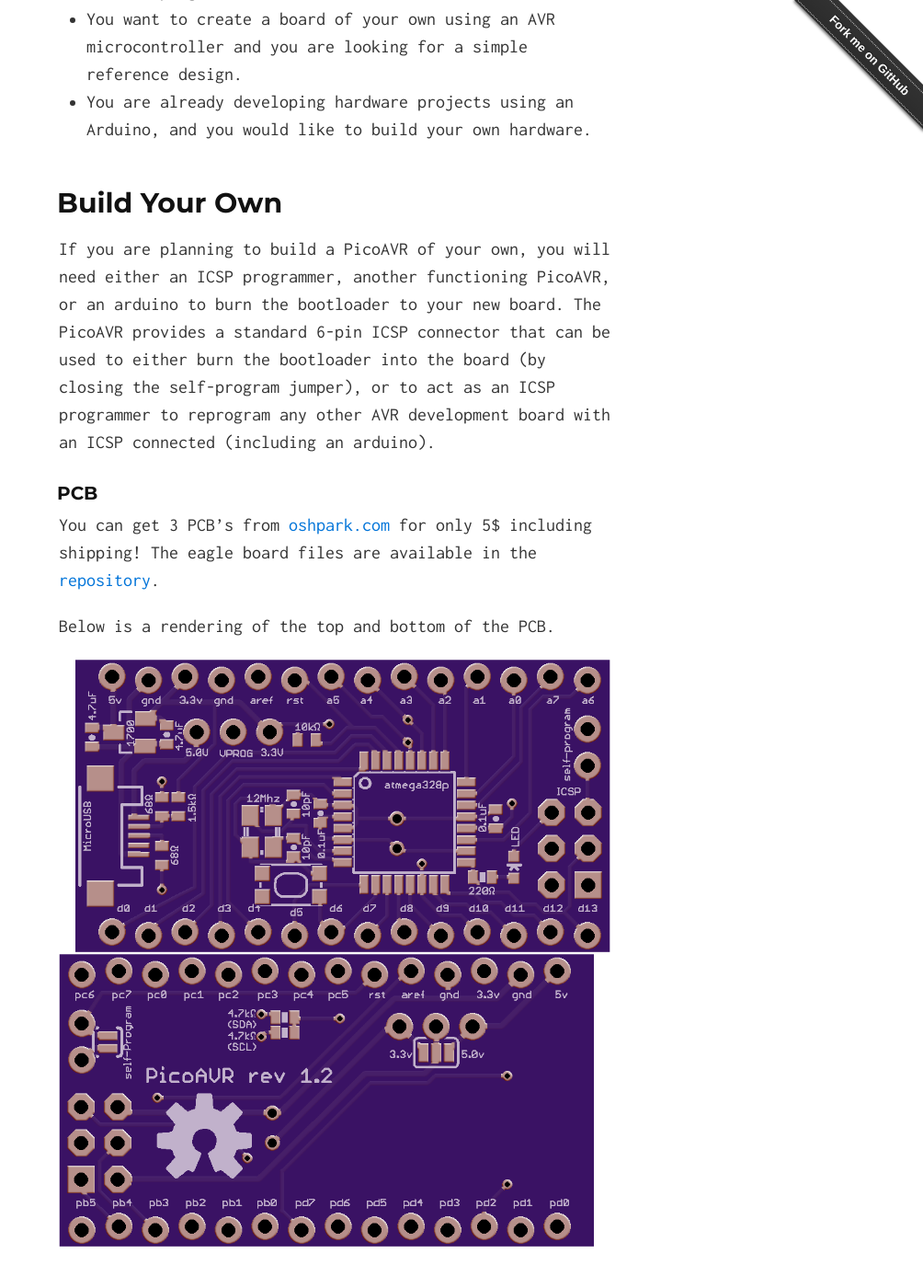
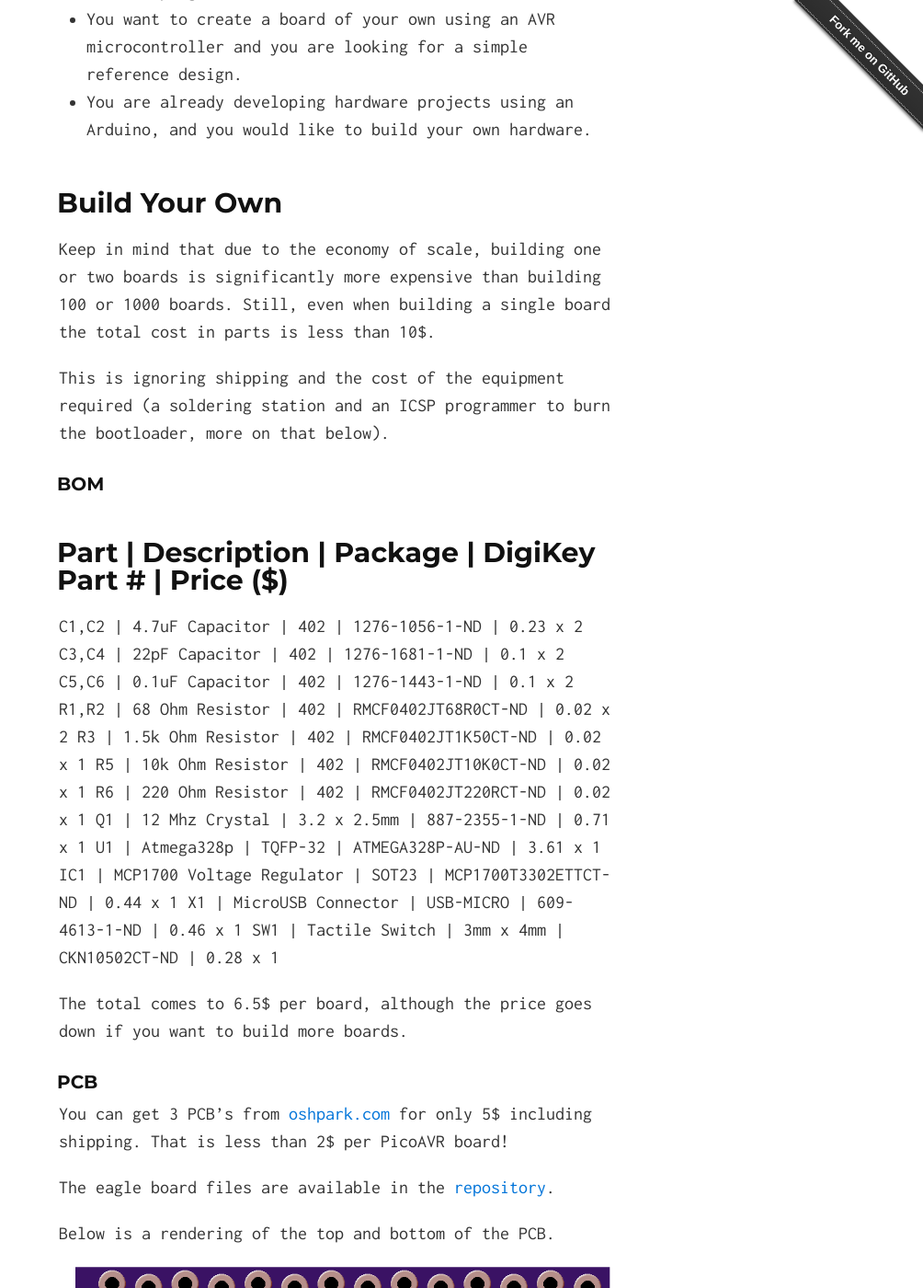
Before and after one commit to acornejo/picoAVR, a Jekyll site: the page built from index.html, in a window 1280 px wide and 1400 px high, scrolled down 1144 px. Shown: the whole window at 92% size, without its empty margins (276-1280 px from the left). Built offline with Jekyll 4.4.1, drawn with Linux system fonts in a browser that asks for light colours; Markdown is read by kramdown in place of the engine named in the settings; some of the changed text lies outside the part shown.

Commit message:
updated docs

```diff
--- a/_includes/index.md
+++ b/_includes/index.md
@@ -35,19 +35,41 @@
 
 ## Build Your Own
 
-If you are planning to build a PicoAVR of your own, you will need either
-an ICSP programmer, another functioning PicoAVR, or an arduino to burn
-the bootloader to your new board. The PicoAVR provides a standard 6-pin
-ICSP connector that can be used to either burn the bootloader into the
-board (by closing the self-program jumper), or to act as an ICSP
-programmer to reprogram any other AVR development board with an ICSP
-connected (including an arduino).
+Keep in mind that due to the economy of scale, building one or two
+boards is significantly more expensive than building 100 or 1000 boards.
+Still, even when building a single board the total cost in parts is less
+than 10$.
 
+This is ignoring shipping and the cost of the equipment required
+(a soldering station and an ICSP programmer to burn the
+ bootloader, more on that below).
+
+### BOM
+
+Part | Description | Package | DigiKey Part # | Price ($)
+-----------------------------------------------------
+C1,C2 | 4.7uF Capacitor           | 402          | 1276-1056-1-ND | 0.23 x 2
+C3,C4 | 22pF  Capacitor           | 402          | 1276-1681-1-ND | 0.1 x 2
+C5,C6 | 0.1uF Capacitor           | 402          | 1276-1443-1-ND | 0.1 x 2
+R1,R2 | 68 Ohm Resistor           | 402          | RMCF0402JT68R0CT-ND | 0.02 x 2
+R3    | 1.5k Ohm Resistor         | 402          | RMCF0402JT1K50CT-ND | 0.02 x 1
+R5    | 10k Ohm Resistor          | 402          | RMCF0402JT10K0CT-ND | 0.02 x 1
+R6    | 220 Ohm Resistor          | 402          | RMCF0402JT220RCT-ND | 0.02 x 1
+Q1    | 12 Mhz Crystal            | 3.2 x 2.5mm  | 887-2355-1-ND | 0.71 x 1
+U1    | Atmega328p                | TQFP-32      | ATMEGA328P-AU-ND | 3.61 x 1
+IC1   | MCP1700 Voltage Regulator | SOT23        | MCP1700T3302ETTCT-ND | 0.44 x 1
+X1    | MicroUSB Connector        | USB-MICRO    | 609-4613-1-ND | 0.46 x 1
+SW1   | Tactile Switch            | 3mm x 4mm    | CKN10502CT-ND | 0.28 x 1
+
+The total comes to 6.5$ per board, although the price goes down if you
+want to build more boards.
 
 ### PCB
 
 You can get 3 PCB's from [oshpark.com](http://oshpark.com) for only 5$
-including shipping! The eagle board files are available in the
+including shipping. That is less than 2$ per PicoAVR board!
+
+The eagle board files are available in the
 [repository](https://github.com/acornejo/picoAVR/tree/master/hardware).
 
 Below is a rendering of the top and bottom of the PCB.
@@ -55,6 +77,17 @@
 ![TopBoard](images/board_top_render.png "Top View PCB")
 ![BottomBoard](images/board_bottom_render.png "Bottom View PCB")
 
+### Burning the Bootloader
+To get the PicoAVR usbasp-based bootloader into the AVR chip, you will
+need either: an ICSP programmer, another functioning PicoAVR, or an
+arduino.
+
+The PicoAVR provides a standard 6-pin
+ICSP connector that can be used to either burn the bootloader into the
+board (by closing the self-program jumper), or to act as an ICSP
+programmer to reprogram any other AVR development board with an ICSP
+connected (including an arduino).
+
 ## License
 
 [MIT License](http://opensource.org/licenses/MIT)
```
